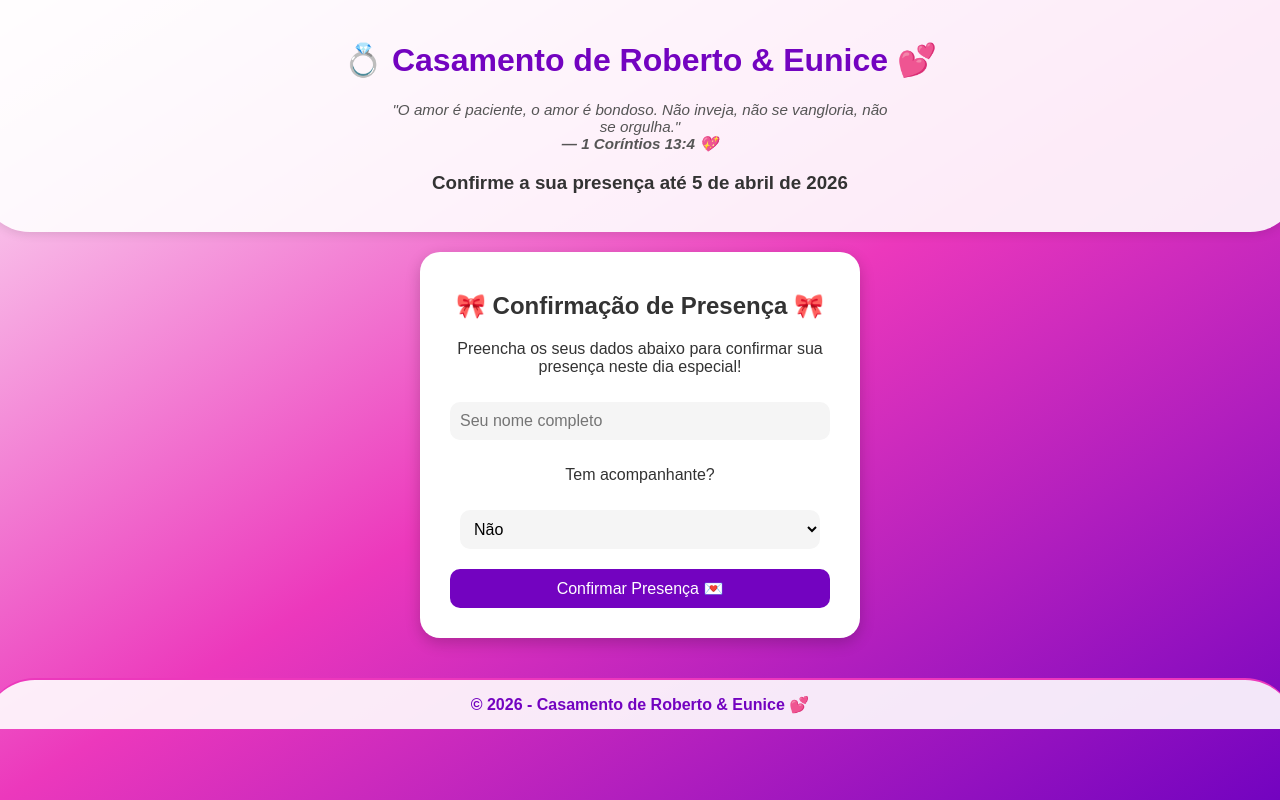
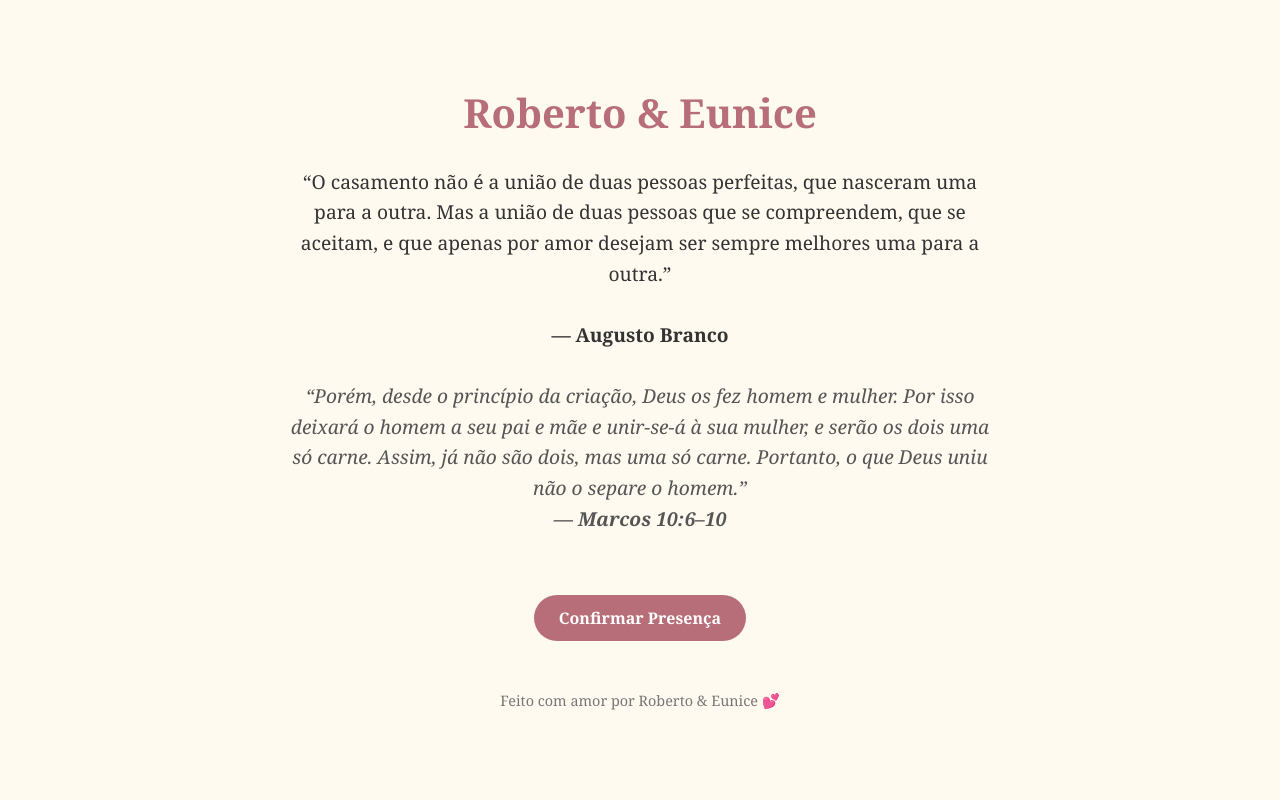
Before and after one commit to Calton4/Roberto-e-Eunice01, a plain HTML site: page index.html in a window 1280 px wide. Drawn offline with Linux system fonts and the light colour scheme.

Commit message:
Update index.html

```diff
--- a/index.html
+++ b/index.html
@@ -3,196 +3,69 @@
 <head>
   <meta charset="UTF-8">
   <meta name="viewport" content="width=device-width, initial-scale=1.0">
-  <title>Confirmação - Casamento de Roberto & Eunice 💕</title>
+  <title>Casamento de Roberto & Eunice</title>
   <style>
     body {
-      font-family: 'Poppins', sans-serif;
-      background: linear-gradient(to bottom right, #fdeff9, #ec38bc, #7303c0);
+      font-family: 'Georgia', serif;
+      background-color: #fffaf0;
       color: #333;
-      margin: 0;
-      padding: 0;
       text-align: center;
-      min-height: 100vh;
-      display: flex;
-      flex-direction: column;
-      justify-content: flex-start;
-      align-items: center;
+      padding: 50px 20px;
     }
-
-    header {
-      background: rgba(255, 255, 255, 0.9);
-      padding: 20px;
-      width: 100%;
-      box-shadow: 0 3px 10px rgba(0,0,0,0.1);
-      border-bottom-left-radius: 50px;
-      border-bottom-right-radius: 50px;
+    h1 {
+      color: #b76e79;
+      font-size: 2.5em;
     }
-
-    h1 {
-      font-size: 2em;
-      color: #7303c0;
+    p {
+      font-size: 1.2em;
+      line-height: 1.6;
+      margin: 20px auto;
+      max-width: 700px;
     }
-
-    .verse {
+    .versiculo {
       font-style: italic;
+      margin-top: 30px;
       color: #555;
-      margin: 10px auto;
-      max-width: 500px;
-      font-size: 0.95em;
     }
-
-    section {
-      background: white;
-      border-radius: 20px;
-      box-shadow: 0 5px 15px rgba(0,0,0,0.2);
-      margin: 20px auto;
-      padding: 20px;
-      width: 90%;
-      max-width: 400px;
-      z-index: 1;
+    .botao {
+      display: inline-block;
+      margin-top: 40px;
+      padding: 12px 25px;
+      background-color: #b76e79;
+      color: white;
+      border-radius: 25px;
+      text-decoration: none;
+      font-weight: bold;
     }
-
-    input, button, select {
-      padding: 10px;
-      margin: 10px 0;
-      border: none;
-      border-radius: 10px;
-      font-size: 1em;
-    }
-
-    input, select {
-      width: 90%;
-      background-color: #f5f5f5;
-    }
-
-    button {
-      background-color: #7303c0;
-      color: white;
-      cursor: pointer;
-      transition: 0.3s;
-      width: 95%;
-    }
-
-    button:hover {
-      background-color: #ec38bc;
-    }
-
-    #mensagem {
-      position: fixed;
-      top: 50%;
-      left: 50%;
-      transform: translate(-50%, -50%);
-      background: #fdeff9;
-      padding: 25px;
-      border-radius: 20px;
-      box-shadow: 0 10px 25px rgba(0,0,0,0.3);
-      max-width: 90%;
-      width: 400px;
-      text-align: center;
-      color: #7303c0;
-      font-size: 1em;
-      display: none;
-      z-index: 999;
-    }
-
     footer {
-      background: rgba(255,255,255,0.9);
-      padding: 15px;
-      margin-top: 20px;
-      font-weight: bold;
-      border-top: 2px solid #ec38bc;
-      border-top-left-radius: 50px;
-      border-top-right-radius: 50px;
-      color: #7303c0;
-      width: 100%;
-    }
-
-    @media(max-width: 450px) {
-      section {
-        width: 95%;
-        padding: 15px;
-      }
-      #mensagem {
-        width: 90%;
-        padding: 20px;
-      }
+      margin-top: 50px;
+      font-size: 0.9em;
+      color: #777;
     }
   </style>
 </head>
 <body>
+  <h1>Roberto & Eunice</h1>
 
-  <header>
-    <h1>💍 Casamento de Roberto & Eunice 💕</h1>
-    <p class="verse">"O amor é paciente, o amor é bondoso. Não inveja, não se vangloria, não se orgulha."
-    <br><strong>— 1 Coríntios 13:4 💖</strong></p>
-    <h3>Confirme a sua presença até 5 de abril de 2026</h3>
-  </header>
+  <p>
+    “O casamento não é a união de duas pessoas perfeitas, que nasceram uma para a outra.
+    Mas a união de duas pessoas que se compreendem, que se aceitam, e que apenas por amor
+    desejam ser sempre melhores uma para a outra.” <br><br>
+    <strong>— Augusto Branco</strong>
+  </p>
 
-  <section>
-    <h2>🎀 Confirmação de Presença 🎀</h2>
-    <p>Preencha os seus dados abaixo para confirmar sua presença neste dia especial!</p>
-    <input type="text" id="nomeConvidado" placeholder="Seu nome completo" required>
-    <p>Tem acompanhante?</p>
-    <select id="temAcompanhante" onchange="mostrarCampoAcompanhante()">
-      <option value="nao">Não</option>
-      <option value="sim">Sim</option>
-    </select>
-    <div id="acompanhanteCampo" style="display:none;">
-      <input type="text" id="nomeAcompanhante" placeholder="Nome do acompanhante">
-    </div>
-    <button onclick="confirmarPresenca()">Confirmar Presença 💌</button>
-  </section>
+  <p class="versiculo">
+    “Porém, desde o princípio da criação, Deus os fez homem e mulher.
+    Por isso deixará o homem a seu pai e mãe e unir-se-á à sua mulher,
+    e serão os dois uma só carne. Assim, já não são dois, mas uma só carne.
+    Portanto, o que Deus uniu não o separe o homem.” <br>
+    <strong>— Marcos 10:6–10</strong>
+  </p>
 
-  <div id="mensagem"></div>
+  <a class="botao" href="noivos.html">Confirmar Presença</a>
 
   <footer>
-    © 2026 - Casamento de Roberto & Eunice 💕
+    Feito com amor por Roberto & Eunice 💕
   </footer>
-
-  <script>
-    function mostrarCampoAcompanhante() {
-      const select = document.getElementById("temAcompanhante").value;
-      document.getElementById("acompanhanteCampo").style.display = select === "sim" ? "block" : "none";
-    }
-
-    function confirmarPresenca() {
-      const nome = document.getElementById("nomeConvidado").value.trim();
-      const temAcompanhante = document.getElementById("temAcompanhante").value;
-      const acompanhante = temAcompanhante === "sim" ? document.getElementById("nomeAcompanhante").value.trim() : "";
-
-      if (nome === "") {
-        alert("Por favor, insira o seu nome.");
-        return;
-      }
-
-      // Salvar no localStorage
-      let lista = JSON.parse(localStorage.getItem("confirmados")) || [];
-      lista.push(nome);
-      if (acompanhante) lista.push(acompanhante);
-      localStorage.setItem("confirmados", JSON.stringify(lista));
-
-      // Mostrar mensagem centralizada
-      const mensagemDiv = document.getElementById("mensagem");
-      mensagemDiv.innerHTML = `
-        <h3>💖 Obrigado, ${nome}! 💖</h3>
-        <p>
-          A tua presença foi confirmada com sucesso!<br><br>
-          Ficamos muito felizes por partilhares connosco este momento de amor e união.<br><br>
-          Esperamos por ti no dia <strong>5 de Maio de 2026</strong>, com o coração cheio de gratidão e alegria!<br><br>
-          — <em>Com carinho, Roberto & Eunice 💕</em>
-        </p>
-      `;
-      mensagemDiv.style.display = "block";
-
-      // Fecha a página após 60 segundos (1 minuto)
-      setTimeout(() => window.close(), 60000);
-
-      // Limpar campos
-      document.getElementById("nomeConvidado").value = "";
-      document.getElementById("temAcompanhante").value = "nao";
-      document.getElementById("acompanhanteCampo").style.display = "none";
-      document.getElementById("nomeAcompanhante").value = "";
-    }
-  </script>
 </body>
 </html>
```
